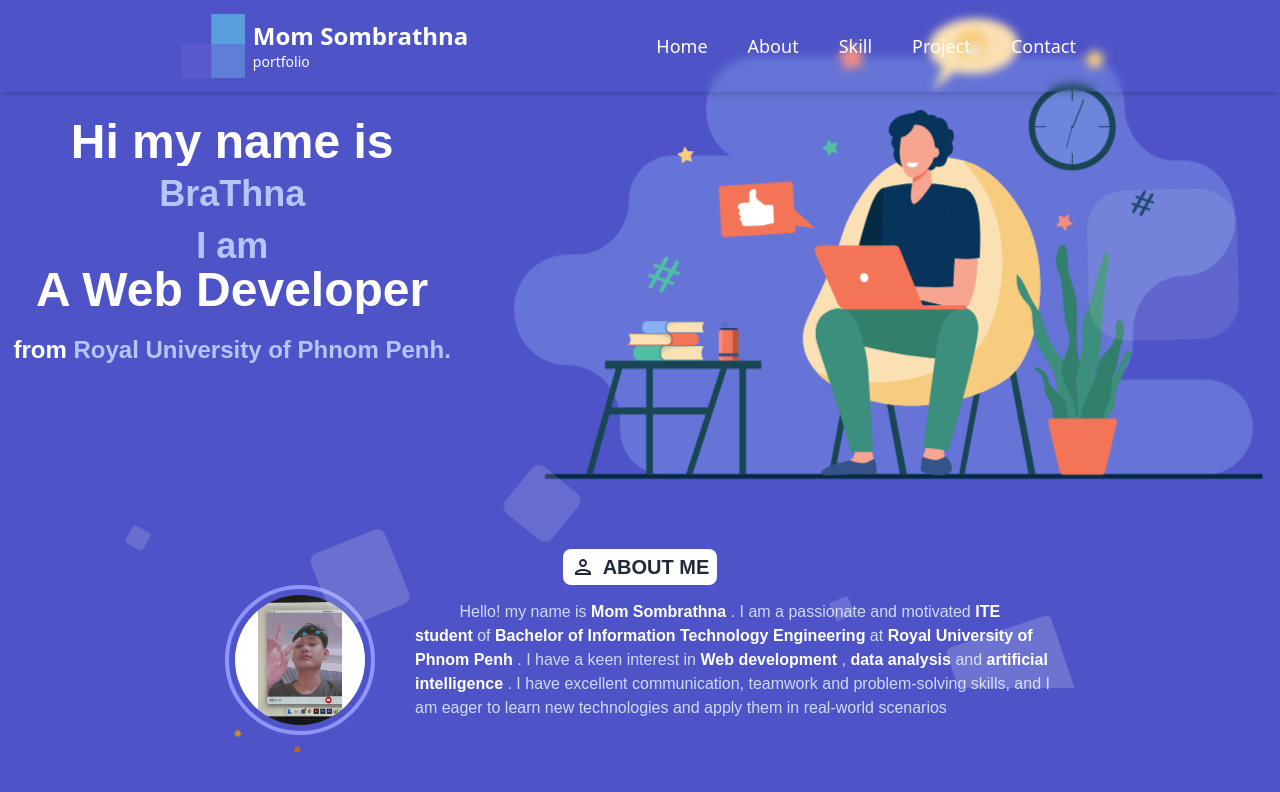
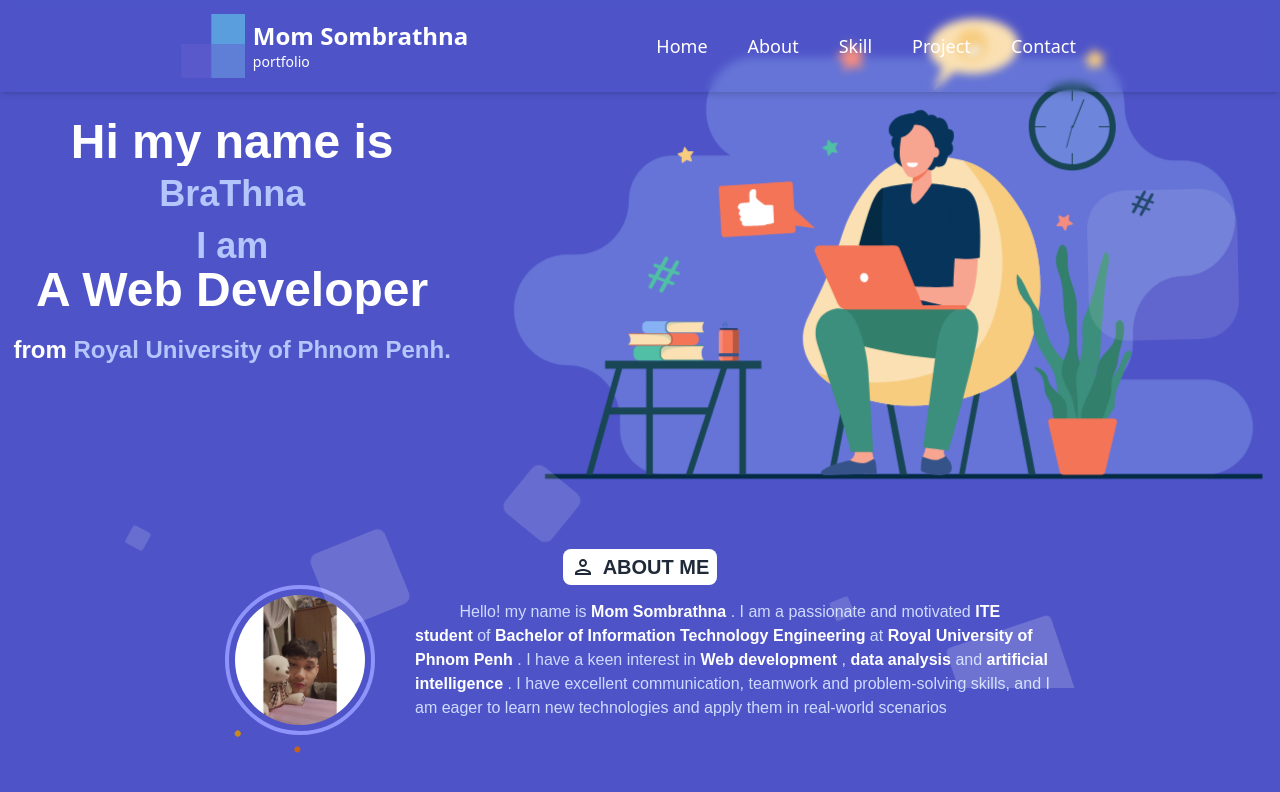
Before and after one commit to Momsombrathna/Brathna_Portfolio, a React (Create React App) app: page / in a window 1280 px wide. Shown: the top 792 px of the page. Built offline with nearby package versions, Linux system fonts and the light colour scheme.

Commit message:
update profile pic

```diff
--- a/src/pages/About.jsx
+++ b/src/pages/About.jsx
@@ -1,6 +1,7 @@
 import React, { useState, useEffect} from 'react';
 import Profile from '../assets/profile.png';
 import { MdOutlinePerson } from 'react-icons/md';
+import Pic from '../assets/pic.jpg';
 
 
 
@@ -15,7 +16,7 @@ function About(props) {
                 </div>
                 <div className='flex flex-col md:flex-row items-center  justify-center gap-10'>
                     <div className='avatar md:mt-0 mt-5'>
-                        <img src={Profile} alt="" className=' rounded-full' />
+                        <img src={Pic} alt="" className=' w-full h-full rounded-full' />
                     </div>
                 <div className=' md:w-1/2 max-w-full'>
                     <p className=' text-indigo-200 text-base'> &nbsp; &nbsp; &nbsp; &nbsp; &nbsp; Hello! my name is
```
Also changed, not shown: src/assets/pic.jpg (added).
